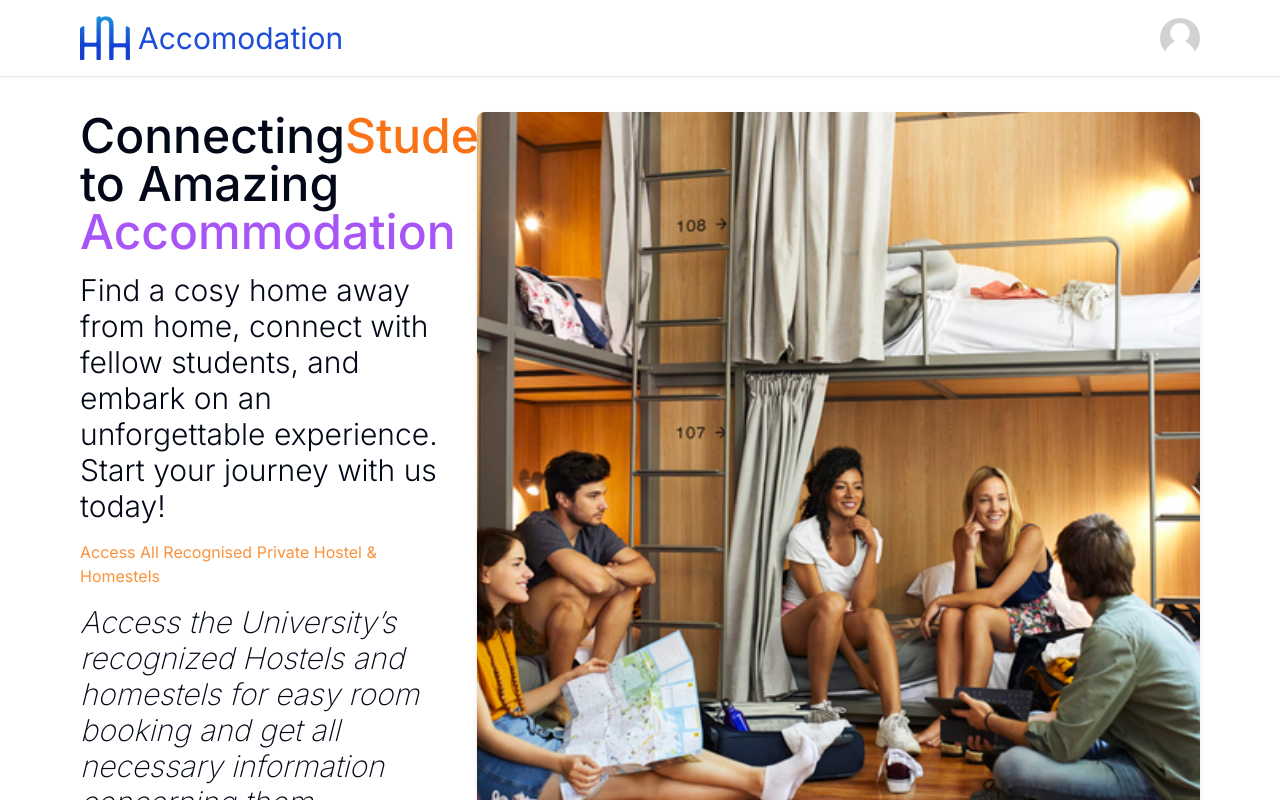
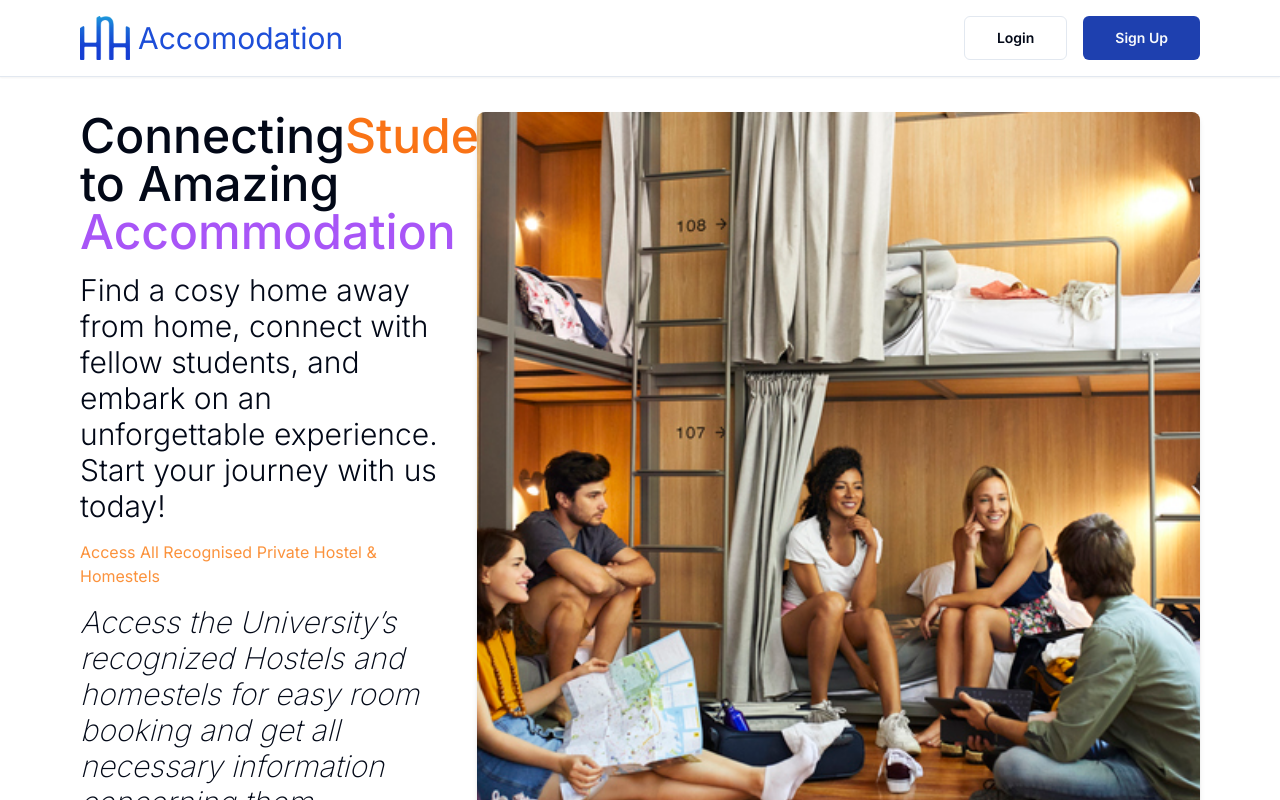
Before and after one commit to TeamM-KNUST/hnh-accommodation, a Next.js app: page / in a window 1280 px wide. Shown: the top 800 px of the page. Built offline with nearby package versions, Linux system fonts and the light colour scheme; no server answers.

Commit message:
Navbar:23

```diff
--- a/app/(marketing)/(routes)/_components/navbar/usermenu.tsx
+++ b/app/(marketing)/(routes)/_components/navbar/usermenu.tsx
@@ -1,27 +1,19 @@
 "use client";
-import getCurrentUser from "@/actions/getCurrentUser";
 import { Button } from "@/components/ui/button";
-import { usePopoverModal } from "@/hooks/use-popover-modal";
 import { signOut } from "next-auth/react";
-import { AvatarImg } from "./avatarImage";
+import { useRouter } from "next/navigation";
+
 
 export const UserMenu = () => {
-	const currentUser = getCurrentUser();
-	const { onOpen } = usePopoverModal();
-	console.log(onOpen);
+	const router = useRouter();
 
 	return (
 		<div className="relative">
-			{currentUser ? (
-				<AvatarImg
-					alt="user profile image"
-					className="cursor-pointer"
-					onClick={onOpen}
 
-				/>
-			) : (
 				<div className="flex item-center justify-between gap-4 ">
-					<Button className="text-sm font-semibold" variant="outline" size="lg">
+				<Button className="text-sm font-semibold" variant="outline" size="lg"
+					onClick={() => router.push("auth/login")}
+				>
 						Login
 					</Button>
 
@@ -33,7 +25,7 @@ export const UserMenu = () => {
 						Sign Up
 					</Button>
 				</div>
-			)}
+
 		</div>
 	);
 };
```
